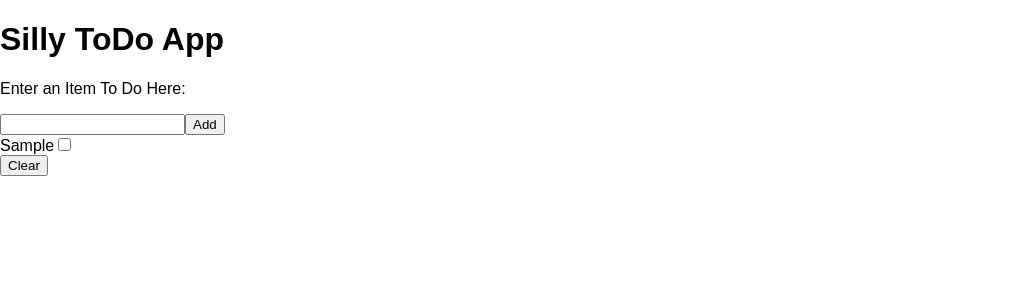
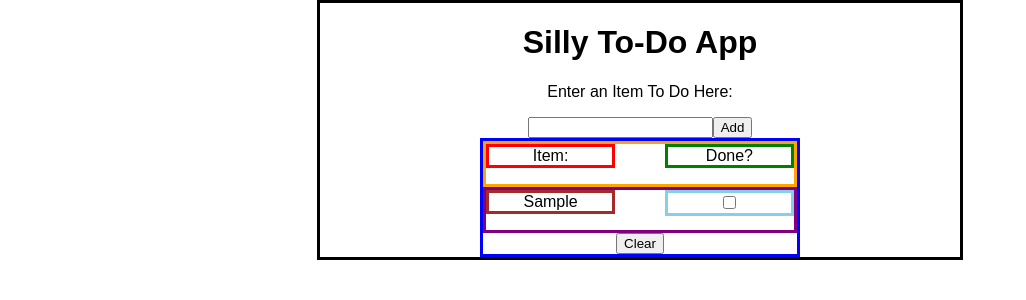
Before and after one commit to ulaura/react-todo, a React (Create React App) app: page / in a window 1280 px wide. Both pictures are taken after typing "Sample" into the empty fields and a click on the button "Add". Shown: the top 300 px of the page, without its empty margins (0-1026 px from the left). Built offline with nearby package versions, Linux system fonts and the light colour scheme.

Commit message:
Added some basic CSS to get started.

```diff
--- a/src/Item.js
+++ b/src/Item.js
@@ -2,7 +2,7 @@ import React, { Component } from 'react';
 
 class Item extends Component {
   // this component has internal state to
-  // deal with controlling the check box
+  // deal with controlling the checkbox
   state = {
     checked: false
   }
@@ -14,19 +14,23 @@ class Item extends Component {
   render() {
     const item = this.props.item;
     return (
-      <div>
-        <span style=
+      <div className="generatedList">
+        <span
+          className="item"
+          style=
           {this.state.checked
             ? {textDecoration: "line-through"}
             : null
           }>
           {item}
         </span>
-        <input
-          type="checkbox"
-          checked={this.state.checked}
-          onChange={this.handleChecked}
-        />
+        <span className="checkbox">
+          <input
+            type="checkbox"
+            checked={this.state.checked}
+            onChange={this.handleChecked}
+          />
+        </span>
       </div>
     );
   }
--- a/src/ListItems.js
+++ b/src/ListItems.js
@@ -6,18 +6,31 @@ class ListItems extends Component {
     const items = this.props.items;
     const list = items.length > 0 ? (
       items.map((item, index) => {
-
-        return (
-         <Item key={index} item={item} />
-        );
+        return <Item key={index} item={item} />
       })
     ) : null;
 
     return (
       <div>
-        {list}
-        {/* If a list is produced, this clear button will appear */}
-        {list ? <button onClick={this.props.handleClear}>Clear</button> : null}
+        {/* If list exists, this compenent will render */}
+        {list
+          ? (
+            <div className="listItems">
+              <div className="listHeader">
+                <span className="itemHeader">Item:</span>
+                <span className="doneHeader">Done?</span>
+              </div>
+              <div>
+                <span>{list}</span>
+              </div>
+              <button
+                className="clearButton"
+                onClick={this.props.handleClear}
+              >
+                Clear
+              </button>
+            </div>
+          ) : null}
       </div>
     );
   }
--- /dev/null
+++ b/src/ToDo.css
@@ -0,0 +1,59 @@
+.container {
+  border: 3px solid black;
+  margin: 0 auto;
+  width: 50%;
+}
+
+.innerContents {
+  margin: 0 auto;
+  width: 50%;
+}
+
+h1, p, form {
+  text-align: center;
+}
+
+.listItems {
+  border: 3px solid blue;
+}
+
+.listHeader {
+  height: 40px;
+  position: relative;
+  border: 3px solid orange;
+}
+
+.itemHeader, .item {
+  position: relative;
+  float: left;
+  width: 40%;
+  text-align: center;
+  border: 3px solid red;
+}
+
+.doneHeader, .checkbox {
+  position: relative;
+  float: right;
+  width: 40%;
+  text-align: center;
+  border: 3px solid green;
+}
+
+.generatedList {
+  position: relative;
+  height: 40px;
+  border: 3px solid purple;
+}
+
+.item {
+  border: 3px solid brown;
+}
+
+.checkbox {
+  border: 3px solid skyblue;
+}
+
+.clearButton {
+  display: block;
+  margin: 0 auto;
+}
--- a/src/ToDo.js
+++ b/src/ToDo.js
@@ -1,4 +1,5 @@
 import React, { Component } from 'react';
+import './ToDo.css';
 import Input from './Input';
 import ListItems from './ListItems';
 
@@ -17,7 +18,7 @@ class ToDo extends Component {
     this.setState((prevState) => {
       return {value: '', itemToDo: prevState.itemToDo.concat(this.state.value)}
       // callback to make console.log run right after setState with
-      // new data in itemToDo
+      // new data in itemToDo and to see that value is back to ''.
     }, () => console.log('item: ', this.state.itemToDo, "value: ", this.state.value));
   }
 
@@ -27,8 +28,9 @@ class ToDo extends Component {
 
   render() {
     return (
-      <div>
-        <h1>Silly ToDo App</h1>
+      <div className="container">
+        <div className="innerContents">
+          <h1>Silly To-Do App</h1>
           <p>Enter an Item To Do Here:</p>
           {/* Remember to pass value as a prop to the component Input
               so it actually clears when you submit
@@ -42,7 +44,7 @@ class ToDo extends Component {
             items={this.state.itemToDo}
             handleClear={this.handleClear}
           />
-
+        </div>
       </div>
     );
   }
```
Lines whose indentation alone changed are shown as unchanged.
